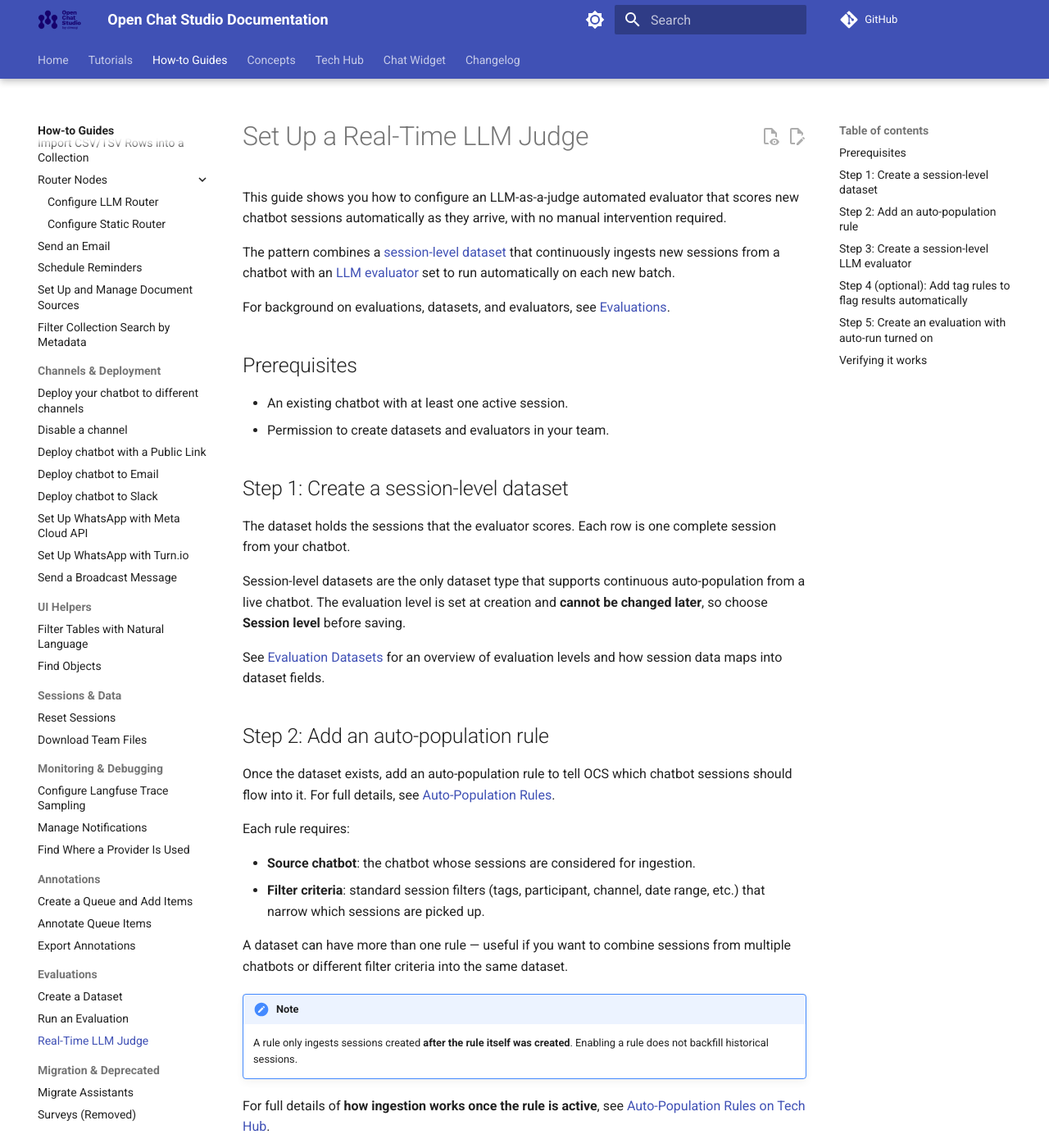
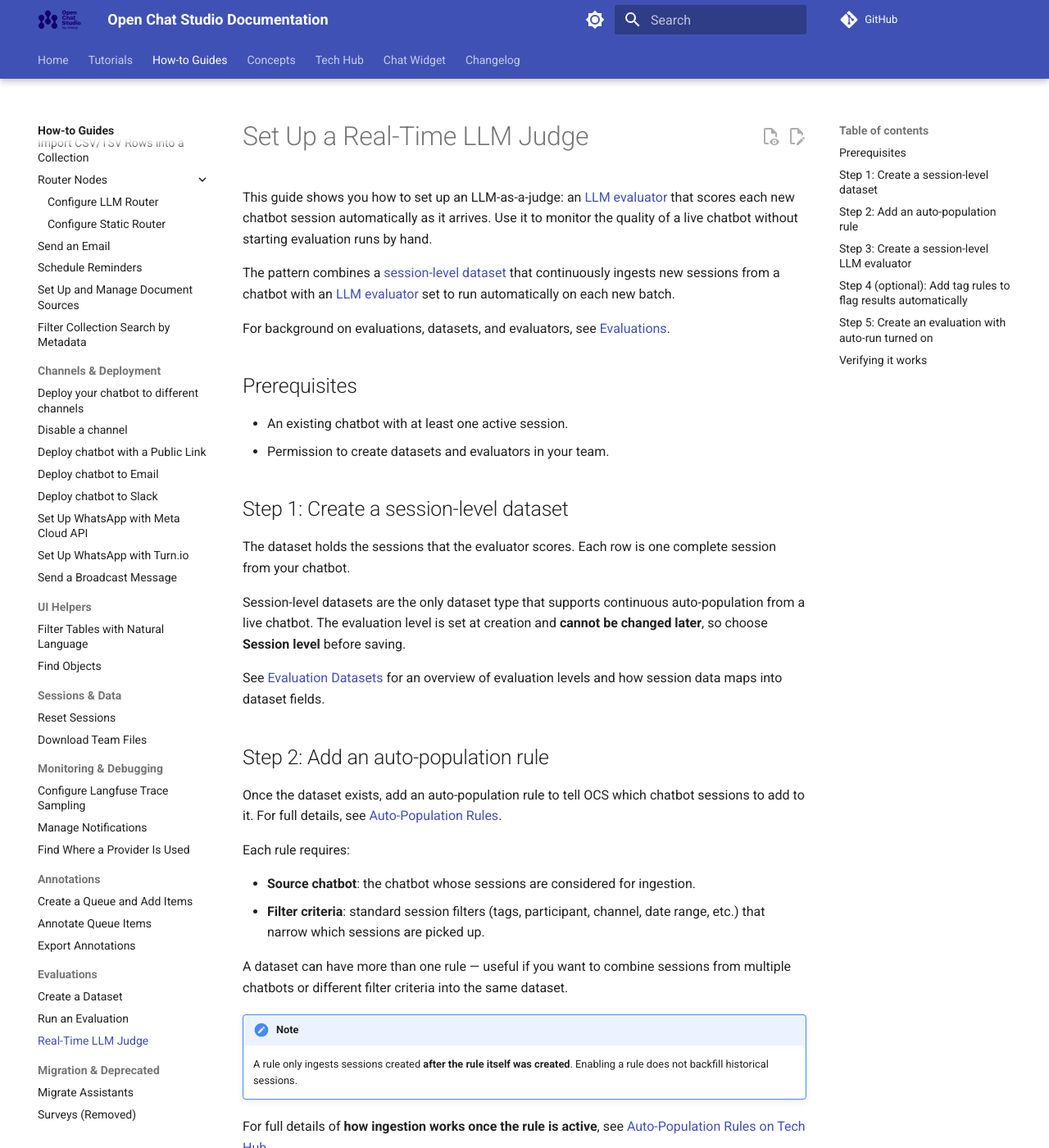
Before and after one commit to dimagi/open-chat-studio-docs, an MkDocs documentation site: the page built from docs/how-to/evaluations/realtime_llm_judge.md, in a window 1280 px wide and 1400 px high. Shown: the whole window at 82% size. Built offline with MkDocs 1.6.1 and Material for MkDocs 9.7.7, drawn with Linux system fonts in a browser that asks for light colours; a script that is not in the unit is left out; comment, search, counter and statistics services are not loaded; some of the changed text lies outside the part shown.

Commit message:
Clarity: Improve intro paragraphs. Rewrite- mannered prose. Add internal links to concepts

```diff
--- a/docs/how-to/evaluations/realtime_llm_judge.md
+++ b/docs/how-to/evaluations/realtime_llm_judge.md
@@ -1,6 +1,6 @@
 # Set Up a Real-Time LLM Judge
 
-This guide shows you how to configure an LLM-as-a-judge automated evaluator that scores new chatbot sessions automatically as they arrive, with no manual intervention required.
+This guide shows you how to set up an LLM-as-a-judge: an [LLM evaluator](../../concepts/evaluations/evaluators.md#llm-evaluator) that scores each new chatbot session automatically as it arrives. Use it to monitor the quality of a live chatbot without starting evaluation runs by hand.
 
 The pattern combines a [session-level dataset](../../concepts/evaluations/dataset.md#evaluation-levels) that continuously ingests new sessions from a chatbot with an [LLM evaluator](../../concepts/evaluations/evaluators.md#llm-evaluator) set to run automatically on each new batch.
 
@@ -21,7 +21,7 @@ See [Evaluation Datasets](../../concepts/evaluations/dataset.md) for an overview
 
 ## Step 2: Add an auto-population rule
 
-Once the dataset exists, add an auto-population rule to tell OCS which chatbot sessions should flow into it. For full details, see [Auto-Population Rules](../../tech-hub/evaluations/auto_population.md).
+Once the dataset exists, add an auto-population rule to tell OCS which chatbot sessions to add to it. For full details, see [Auto-Population Rules](../../tech-hub/evaluations/auto_population.md).
 
 Each rule requires:
 
@@ -65,7 +65,7 @@ Define the output schema fields to match what you reference in the prompt. See [
 
 ## Step 4 (optional): Add tag rules to flag results automatically
 
-[Tag rules](../../concepts/evaluations/tag_rules.md) apply a tag to a session automatically when an evaluator output field meets a condition. They make it easy to surface sessions of interest without reviewing every row.
+[Tag rules](../../concepts/evaluations/tag_rules.md) apply a tag to a session automatically when an evaluator output field meets a condition. Use them to find the sessions you need to review without checking every row.
 
 **Example rules using the output schema from Step 3:**
 
```
Also changed, not shown: other parts of docs/how-to/evaluations/realtime_llm_judge.md (+1 -1 lines), docs/concepts/evaluations/dataset.md (+1 -1 lines), docs/concepts/evaluations/tag_rules.md (+2 -2 lines), docs/how-to/evaluations/create-a-dataset.md (+2 -2 lines), docs/tech-hub/evaluations/auto_population.md (+1 -1 lines), docs/tech-hub/evaluations/evaluator-reference.md (+2 -2 lines).
